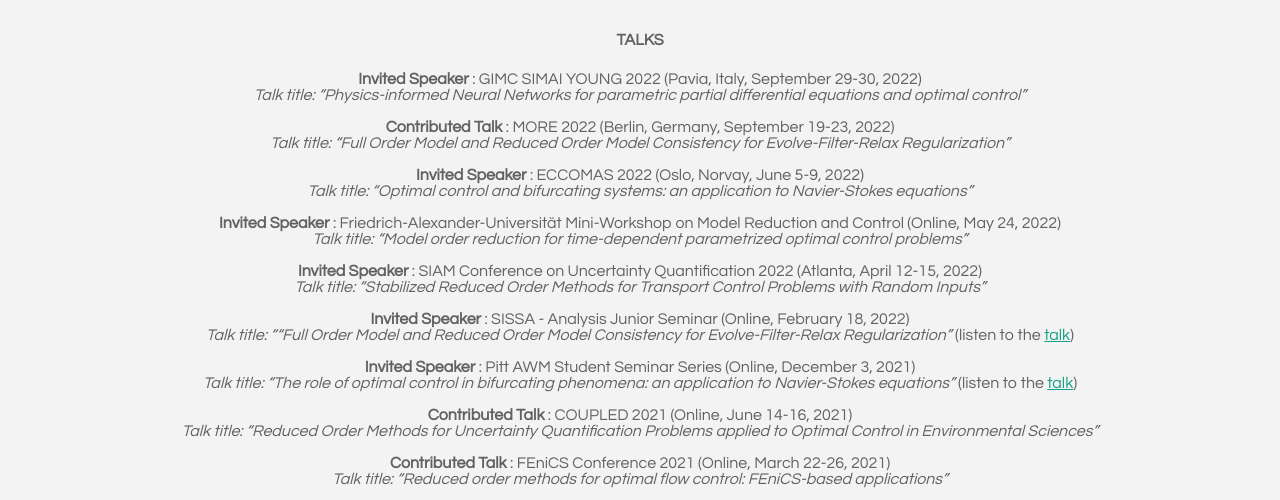
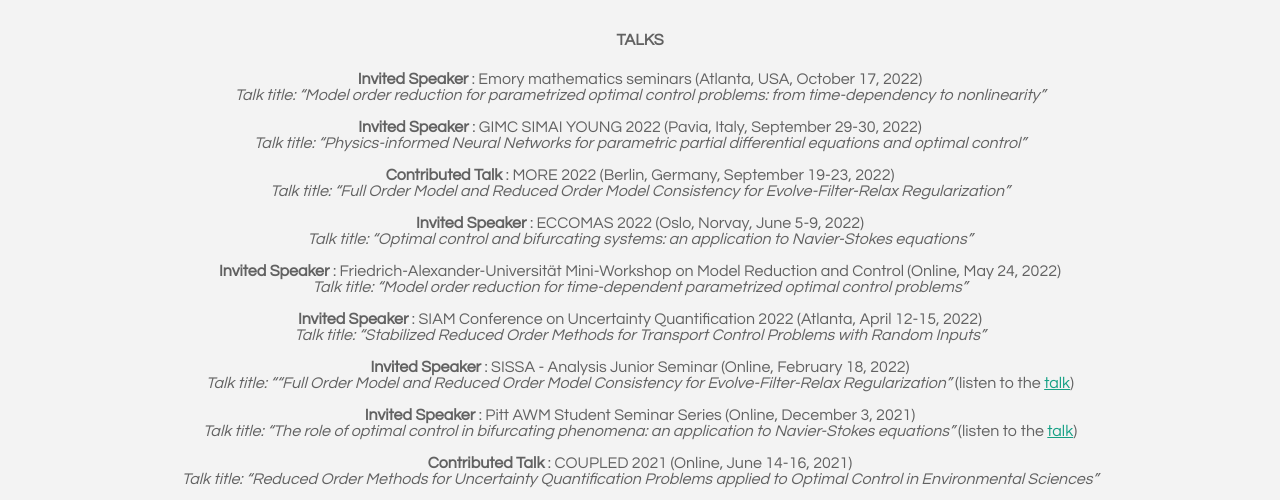
Before and after one commit to mstrazzu/mstrazzu.github.io, a plain HTML site: page talks.html in a window 1280 px wide. Shown: the part 397-897 px from the top of the page. Drawn offline with Linux system fonts and the light colour scheme.

Commit message:
add talk

```diff
--- a/talks.html
+++ b/talks.html
@@ -48,6 +48,11 @@ Released   : 20131223
 		</div>
 		<p> <strong> TALKS </strong>  <br>
 			<ul>
+				<br, style="left: auto;">  <strong> Invited Speaker  </strong>: Emory mathematics seminars
+				(Atlanta, USA, October 17, 2022)
+		   <br>
+		   <i>Talk title: “Model order reduction for parametrized optimal control problems: from time-dependency to nonlinearity”</i> <br> <br>
+
 				<br, style="left: auto;">  <strong> Invited Speaker  </strong>: GIMC SIMAI YOUNG 2022
 				(Pavia, Italy, September 29-30, 2022)
 		   <br>
```
